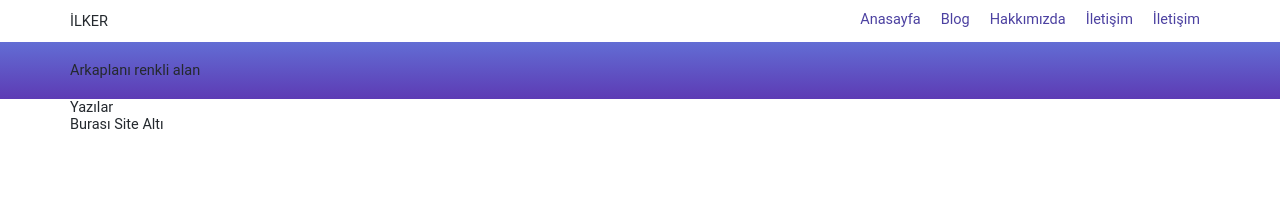
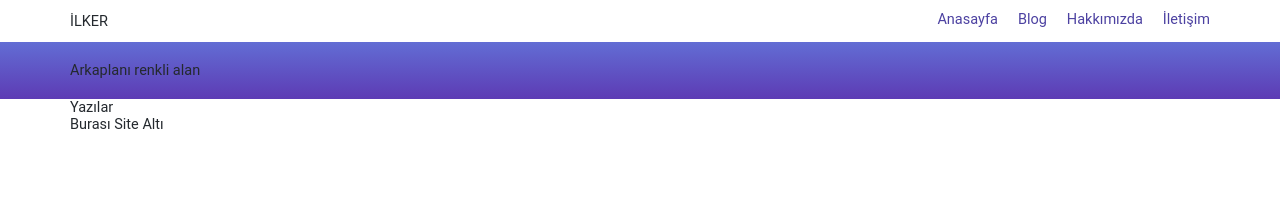
Before and after one commit to data-deveb/data-deveb.github.io, a Jekyll site: the page temalar/ilker/index.html, which Jekyll copies as it is, in a window 1280 px wide. Shown: the top 201 px of the page. Built offline with Jekyll 4.4.1, drawn with Linux system fonts in a browser that asks for light colours.

Commit message:
İlker Menü Düzeltme
Menünün yazı boyutu ve uyarlama ayarları güncellendi. Başlık alanı ayarlandı.

```diff
--- a/temalar/ilker/assets/css/ilker.css
+++ b/temalar/ilker/assets/css/ilker.css
@@ -1,4 +1,17 @@
 /* MENÜ İMGESİ */
+@media screen and (max-width:576px) {
+  body{
+    font-size:16px !important;
+  }
+  header{
+    padding-top:10px;
+    padding-bottom:10px;
+  }
+
+}
+
+
+
 [data-menü~="yatay"][data-menü~="basit"]{
   overflow-x: auto;
   flex-wrap: nowrap !important;
@@ -8,6 +21,12 @@
   padding:5px 10px;
   text-decoration: none;
   padding-top: 11px;
+}
+[data-menü~="yatay"][data-menü~="basit"] > li:first-child a{
+  padding-left:0;
+}
+[data-menü~="yatay"][data-menü~="basit"] > li:last-child a{
+  padding-right:0;
 }
 label[for="menü-0by"]{
   padding:5px 10px;
--- a/temalar/ilker/index.html
+++ b/temalar/ilker/index.html
@@ -31,7 +31,6 @@
           <li><a href="#">Blog</a></li>
           <li><a href="#">Hakkımızda</a></li>
           <li><a href="#">İletişim</a></li>
-          <li><a href="#">İletişim</a></li>
         </ul>
       </nav>
     </div>
```
